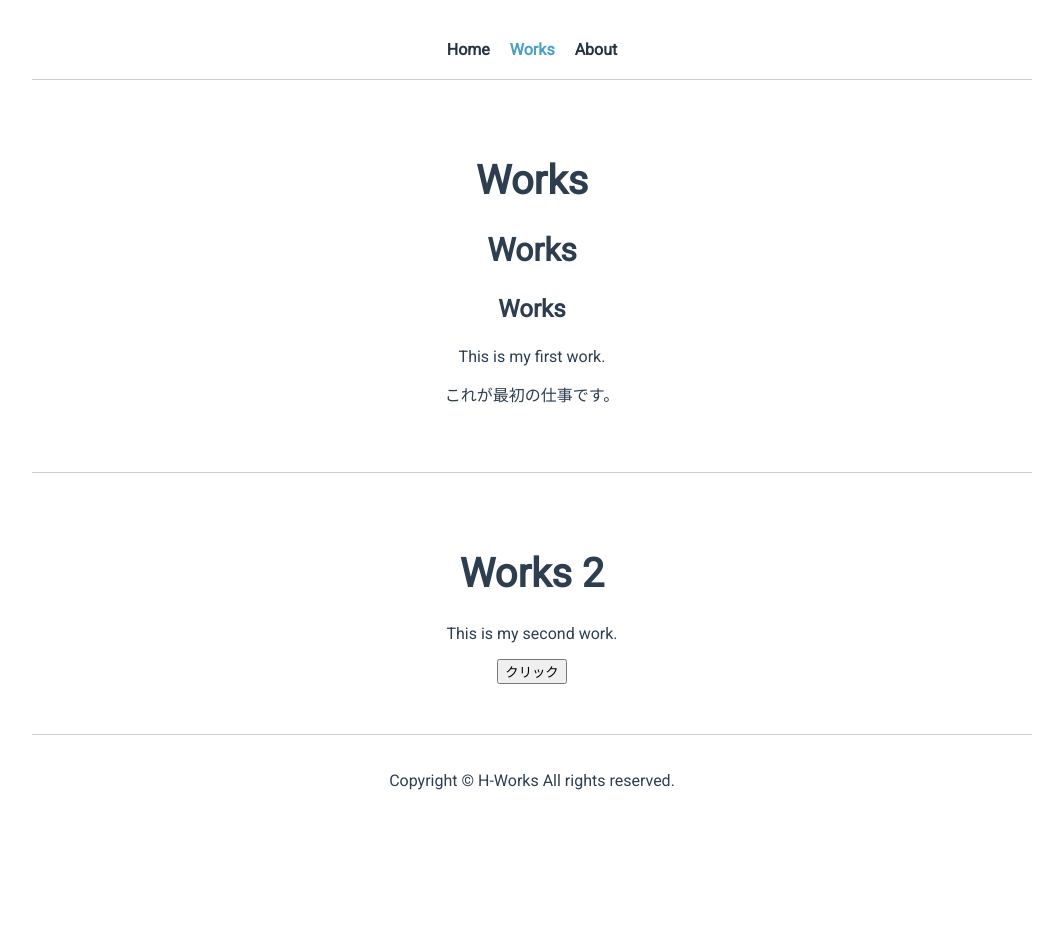
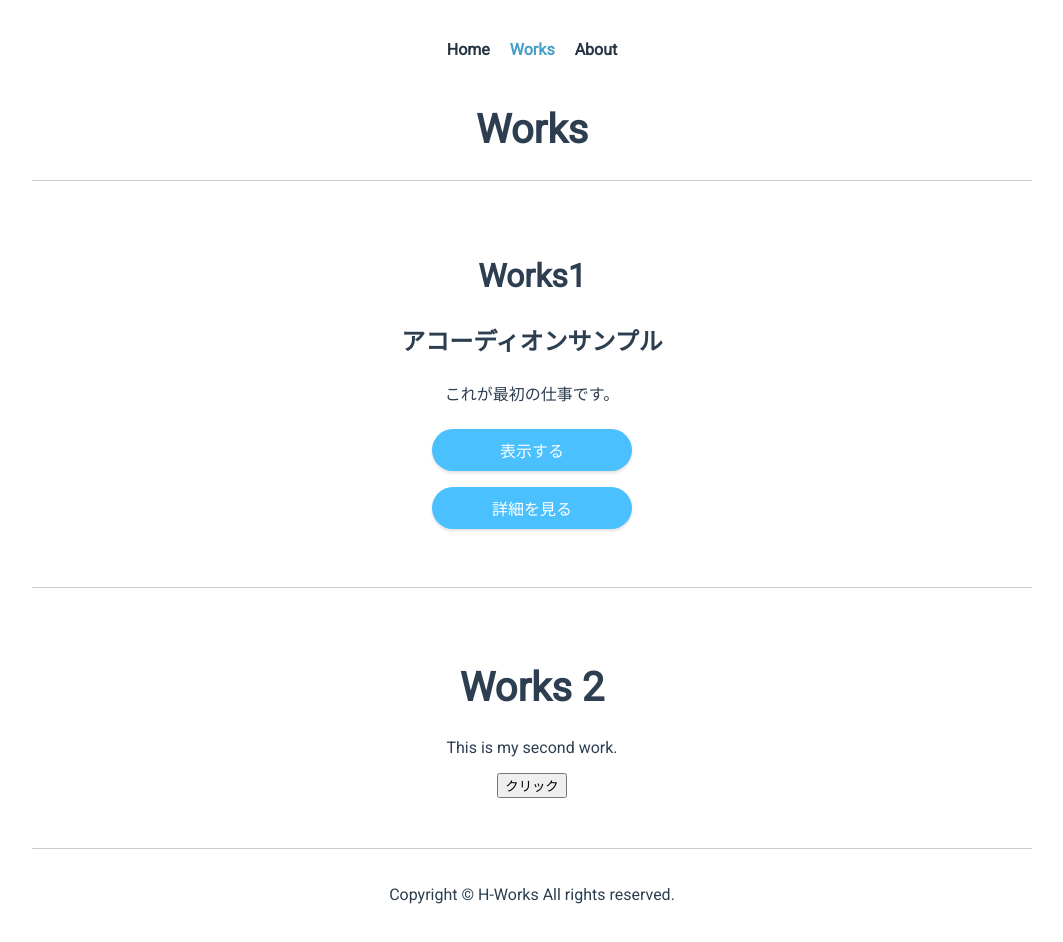
Before and after one commit to hw-hachiya/hw-prof, a Vue app: page /works in a window 1280 px wide. Shown: the top 942 px of the page, without its empty margins (108-1171 px from the left). Before the commit the page ends 846 px from the top, so only its background shows below. Built offline with nearby package versions, Linux system fonts and the light colour scheme.

Commit message:
微調整とアコーディオンを追加

```diff
--- a/src/App.vue
+++ b/src/App.vue
@@ -48,12 +48,15 @@ export default {
 body {
   margin: 0;
   h1 {
+    // 40px-30px
     font-size: clamp(1.875rem, 1.25rem + 2vw, 2.5rem);
   }
   h2 {
+    // 32px-24px
     font-size: clamp(1.5rem, 1rem + 1.6vw, 2rem);
   }
   h3 {
+    // 24px-18px
     font-size: clamp(1.125rem, 0.75rem + 1.2vw, 1.5rem);
   }
   a {
@@ -64,6 +67,9 @@ body {
     &.router-link-exact-active {
       color: #469fc9;
     }
+  }
+  button {
+    font-family: "Roboto", "Noto Sans JP", sans-serif;
   }
 }
 #app {
--- /dev/null
+++ b/src/components/AccComp.vue
@@ -0,0 +1,61 @@
+<template>
+  <div class="acc">
+    <button v-on:click="show = !show" class="btn">{{ label }}</button>
+    <transition>
+      <div class="inner-content" v-show="show">
+        <slot name="inner-content"></slot>
+      </div>
+    </transition>
+  </div>
+</template>
+
+<script>
+export default {
+  name: "AccComp",
+  props: {
+    accTitle: {
+      type: String,
+      default: "詳細を見る",
+    },
+  },
+  data: function () {
+    return {
+      show: false,
+    };
+  },
+  computed: {
+    label: function () {
+      return this.show ? "閉じる" : this.accTitle;
+    },
+  },
+};
+</script>
+
+<style lang="scss" scoped>
+.acc {
+  .btn {
+    width: 200px;
+    border: 1px solid transparent;
+    border-radius: 100px;
+    background-color: #4ac0ff;
+    cursor: pointer;
+    padding: 0.5em;
+    margin: 0.5em;
+    box-shadow: 0px 2px 3px #00000020;
+    font-size: 1rem;
+    color: #fff;
+  }
+}
+.v-enter-active {
+  transition: opacity 0.5s;
+}
+.v-leave-active {
+  transition: opacity 0;
+}
+.v-enter {
+  opacity: 0;
+}
+.v-enter-to {
+  opacity: 1;
+}
+</style>
--- a/src/views/AboutView.vue
+++ b/src/views/AboutView.vue
@@ -1,7 +1,7 @@
 <template>
   <div class="about">
+    <h1>About</h1>
     <div class="content">
-      <h1>About</h1>
       <p>This is an about page</p>
     </div>
   </div>
--- a/src/views/WorksView.vue
+++ b/src/views/WorksView.vue
@@ -1,11 +1,20 @@
 <template>
   <div class="works">
+    <h1>Works</h1>
     <div class="content">
-      <h1>Works</h1>
-      <h2>Works</h2>
-      <h3>Works</h3>
-      <p>This is my first work.</p>
+      <h2>Works1</h2>
+      <h3>アコーディオンサンプル</h3>
       <p>これが最初の仕事です。</p>
+      <AccComp acc-title="表示する">
+        <template v-slot:inner-content>
+          <p>これが最初のボタンで表示される文章です。</p>
+        </template>
+      </AccComp>
+      <AccComp>
+        <template v-slot:inner-content>
+          <p>これが次のボタンで表示される文章です。</p>
+        </template>
+      </AccComp>
     </div>
     <div class="content">
       <h1>Works 2</h1>
@@ -16,7 +25,13 @@
 </template>
 
 <script>
+import AccComp from "@/components/AccComp.vue";
+
 export default {
+  name: "WorksView",
+  components: {
+    AccComp,
+  },
   methods: {
     clickBtn: (e) => {
       console.log(e);
```
